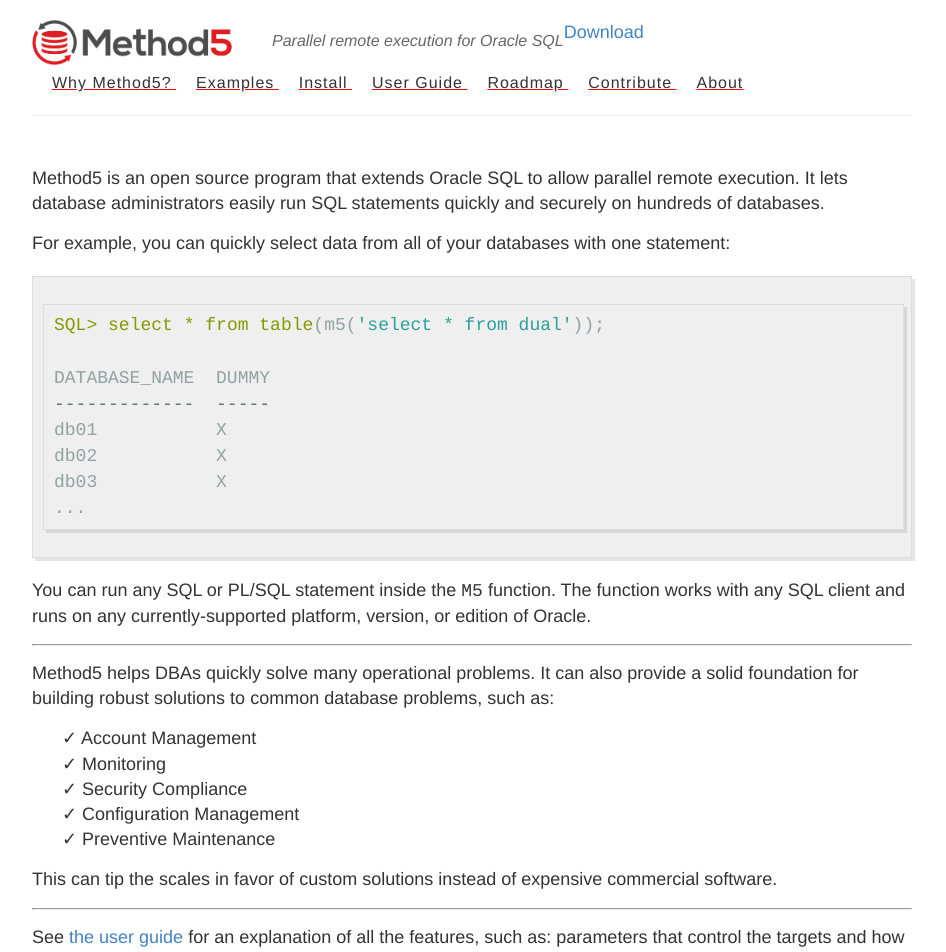
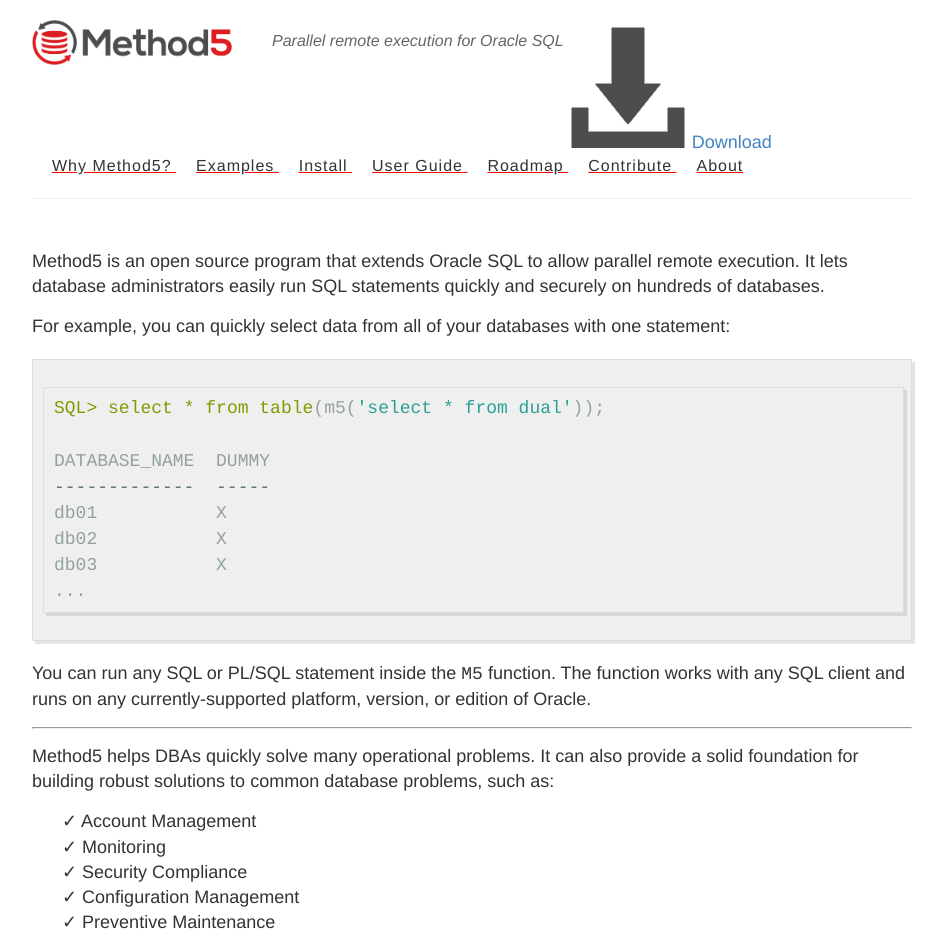
Before and after one commit to method5/method5.github.io, a Jekyll site: the page built from index.md, in a window 1280 px wide. Shown: the top 952 px of the page, without its empty margins (168-1114 px from the left). Built offline with Jekyll 4.4.1, drawn with Linux system fonts in a browser that asks for light colours.

Commit message:
Update default.html

```diff
--- a/_layouts/default.html
+++ b/_layouts/default.html
@@ -33,7 +33,8 @@
             <p class="site-description">{{ site.description }}</p>
           </div>
 
-          <a class="github-button" href="https://github.com/method5/method5/archive/master.zip" data-icon="octicon-cloud-download" data-style="mega" aria-label="Download Method5 on GitHub">Download</a>
+          <!--<a class="github-button" href="https://github.com/method5/method5/archive/master.zip" data-icon="octicon-cloud-download" data-style="mega" aria-label="Download Method5 on GitHub">Download</a>-->
+          <a class="download-button" href="https://github.com/method5/method5/archive/master.zip"><img src="/images/Download_button.png">Download</a>
 
           <nav>
             <!--<a href="{{ site.baseurl }}/">Home</a>-->
```
